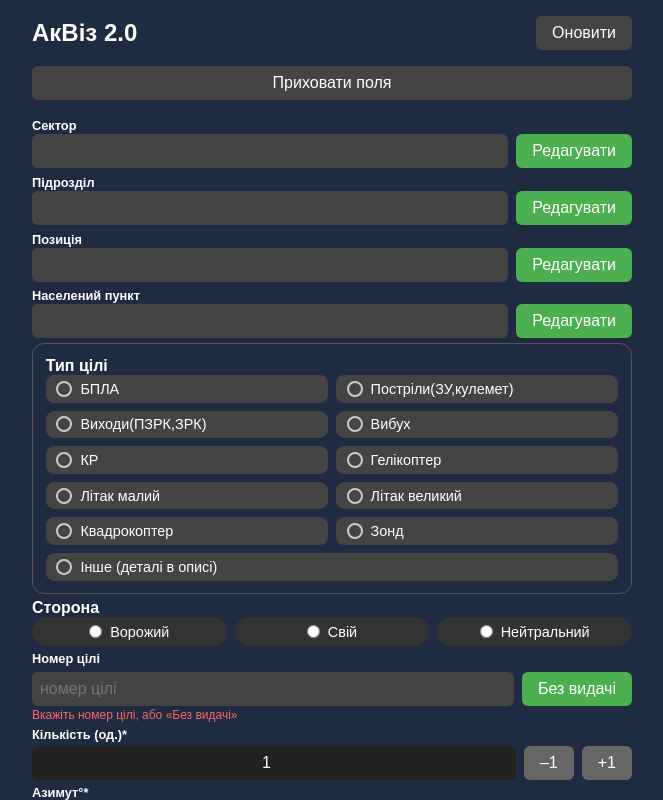
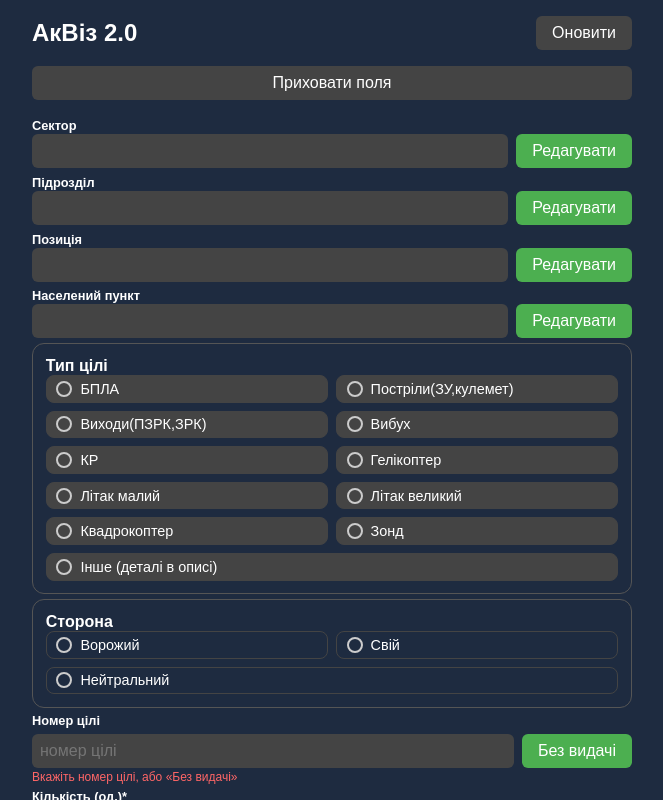
Before and after one commit to lolittajdm-alt/akviz0.2, a Next.js app: page / in a window 1280 px wide. Shown: the whole page, without its empty margins (308-971 px from the left). Built offline with nearby package versions, Linux system fonts and the light colour scheme.

Commit message:
Update index.js

```diff
--- a/pages/index.js
+++ b/pages/index.js
@@ -573,38 +573,48 @@ useEffect(() => {
   </div>
 </div>
           {/* Сторона */}
-        <div style={blockMargin}>
-  <label style={{ ...labelStyle, fontSize: "1rem" }}>Сторона</label>
-  <div style={{ display: "flex", gap: "0.5rem" }}>
+        <div style={{ ...blockMargin, border: "1px solid #555", borderRadius: "12px", padding: "0.8rem" }}>
+  <label style={{ ...labelStyle, fontSize: "1rem", marginBottom: "0.5rem" }}>Сторона</label>
+  <div style={{ display: "flex", flexWrap: "wrap", gap: "0.5rem", justifyContent: "space-between" }}>
     {["Ворожий", "Свій", "Нейтральний"].map((side) => (
       <label
         key={side}
         style={{
-          flex: 1,
+          flex: "1 1 calc(50% - 0.5rem)",
           display: "flex",
           alignItems: "center",
-          justifyContent: "center",
-          backgroundColor: form.side === side ? "#2e75ff" : "#333",
-          color: "#fff",
-          padding: "0.4rem 0.8rem",
-          borderRadius: "16px",
+          padding: "0.3rem 0.6rem",
+          borderRadius: "8px",
           fontSize: "0.9rem",
           cursor: "pointer",
           userSelect: "none",
+          background: form.side === side ? "#2e75ff" : "transparent",
+          color: "#fff",
+          border: form.side === side ? "1px solid #2e75ff" : "1px solid #444",
         }}
       >
+        <span
+          style={{
+            display: "inline-block",
+            width: "1rem",
+            height: "1rem",
+            marginRight: "0.5rem",
+            border: "2px solid #ccc",
+            borderRadius: "50%",
+            backgroundColor: form.side === side ? "#2e75ff" : "transparent",
+          }}
+        ></span>
         <input
           type="radio"
           checked={form.side === side}
           onChange={() => selectSide(side)}
-          style={{ marginRight: "0.5rem" }}
+          style={{ display: "none" }}
         />
         {side}
       </label>
     ))}
   </div>
 </div>
-
         {/* Номер цілі */}
 <div style={blockMargin}>
   <div style={labelStyle}>Номер цілі</div>
@@ -837,16 +847,9 @@ useEffect(() => {
 </div>
 
         {/* ——— Вияв ——— */}
-<div style={blockMargin}>
-  <label style={{ ...labelStyle, fontSize: "1rem" }}>Вияв</label>
-  <div
-    style={{
-      display: "flex",
-      flexWrap: "wrap",
-      gap: "0.5rem",
-      justifyContent: "space-between",
-    }}
-  >
+<div style={{ ...blockMargin, border: "1px solid #555", borderRadius: "12px", padding: "0.8rem" }}>
+  <label style={{ ...labelStyle, fontSize: "1rem", marginBottom: "0.5rem" }}>Вияв</label>
+  <div style={{ display: "flex", flexWrap: "wrap", gap: "0.5rem", justifyContent: "space-between" }}>
     {[
       "Акустично",
       "Радіолокаційно",
@@ -859,29 +862,38 @@ useEffect(() => {
           flex: "1 1 calc(50% - 0.5rem)",
           display: "flex",
           alignItems: "center",
-          backgroundColor: form.detectionMethods.includes(method)
-            ? "#2e75ff"
-            : "#333",
-          color: "#fff",
-          padding: "0.4rem 0.8rem",
-          borderRadius: "16px",
+          padding: "0.3rem 0.6rem",
+          borderRadius: "8px",
           fontSize: "0.9rem",
           cursor: "pointer",
           userSelect: "none",
+          background: form.detectionMethods.includes(method) ? "#2e75ff" : "transparent",
+          color: "#fff",
+          border: form.detectionMethods.includes(method) ? "1px solid #2e75ff" : "1px solid #444",
         }}
       >
+        <span
+          style={{
+            display: "inline-block",
+            width: "1rem",
+            height: "1rem",
+            marginRight: "0.5rem",
+            border: "2px solid #ccc",
+            borderRadius: "50%",
+            backgroundColor: form.detectionMethods.includes(method) ? "#2e75ff" : "transparent",
+          }}
+        ></span>
         <input
           type="checkbox"
           checked={form.detectionMethods.includes(method)}
           onChange={() => toggleDetection(method)}
-          style={{ marginRight: "0.5rem" }}
+          style={{ display: "none" }}
         />
         {method}
       </label>
     ))}
   </div>
 </div>
-
         {/* Час */}
         <div style={{ ...blockMargin, display:"flex", flexDirection:"column" }}>
           <div style={{ ...labelStyle, marginBottom:"0.3rem" }}>Час</div>
@@ -901,45 +913,53 @@ useEffect(() => {
         </div>
 
         {/* ——— Результат ——— */}
-<div style={blockMargin}>
-  <label style={{ ...labelStyle, fontSize: "1rem" }}>Результат</label>
-  <div
-    style={{
-      display: "flex",
-      flexWrap: "wrap",
-      gap: "0.5rem",
-      justifyContent: "space-between",
-    }}
-  >
-    {["Виявлено", "Обстріляно", "Уражено"].map((r) => (
+<div style={{ ...blockMargin, border: "1px solid #555", borderRadius: "12px", padding: "0.8rem" }}>
+  <label style={{ ...labelStyle, fontSize: "1rem", marginBottom: "0.5rem" }}>Вияв</label>
+  <div style={{ display: "flex", flexWrap: "wrap", gap: "0.5rem", justifyContent: "space-between" }}>
+    {[
+      "Акустично",
+      "Радіолокаційно",
+      "Візуально",
+      "Із застосуванням приладів спостереження",
+    ].map((method) => (
       <label
-        key={r}
+        key={method}
         style={{
-          flex: "1 1 calc(33.33% - 0.5rem)",
+          flex: "1 1 calc(50% - 0.5rem)",
           display: "flex",
           alignItems: "center",
-          backgroundColor: form.result === r ? "#2e75ff" : "#333",
-          color: "#fff",
-          padding: "0.4rem 0.8rem",
-          borderRadius: "16px",
+          padding: "0.3rem 0.6rem",
+          borderRadius: "8px",
           fontSize: "0.9rem",
           cursor: "pointer",
           userSelect: "none",
+          background: form.detectionMethods.includes(method) ? "#2e75ff" : "transparent",
+          color: "#fff",
+          border: form.detectionMethods.includes(method) ? "1px solid #2e75ff" : "1px solid #444",
         }}
       >
+        <span
+          style={{
+            display: "inline-block",
+            width: "1rem",
+            height: "1rem",
+            marginRight: "0.5rem",
+            border: "2px solid #ccc",
+            borderRadius: "50%",
+            backgroundColor: form.detectionMethods.includes(method) ? "#2e75ff" : "transparent",
+          }}
+        ></span>
         <input
-          type="radio"
-          name="result"
-          checked={form.result === r}
-          onChange={() => setForm((f) => ({ ...f, result: r }))}
-          style={{ marginRight: "0.5rem" }}
+          type="checkbox"
+          checked={form.detectionMethods.includes(method)}
+          onChange={() => toggleDetection(method)}
+          style={{ display: "none" }}
         />
-        {r}
+        {method}
       </label>
     ))}
   </div>
 </div>
-
         {/* Розхід БК */}
         <div style={blockMargin}>
           <div style={labelStyle}>Розхід БК</div>
```
